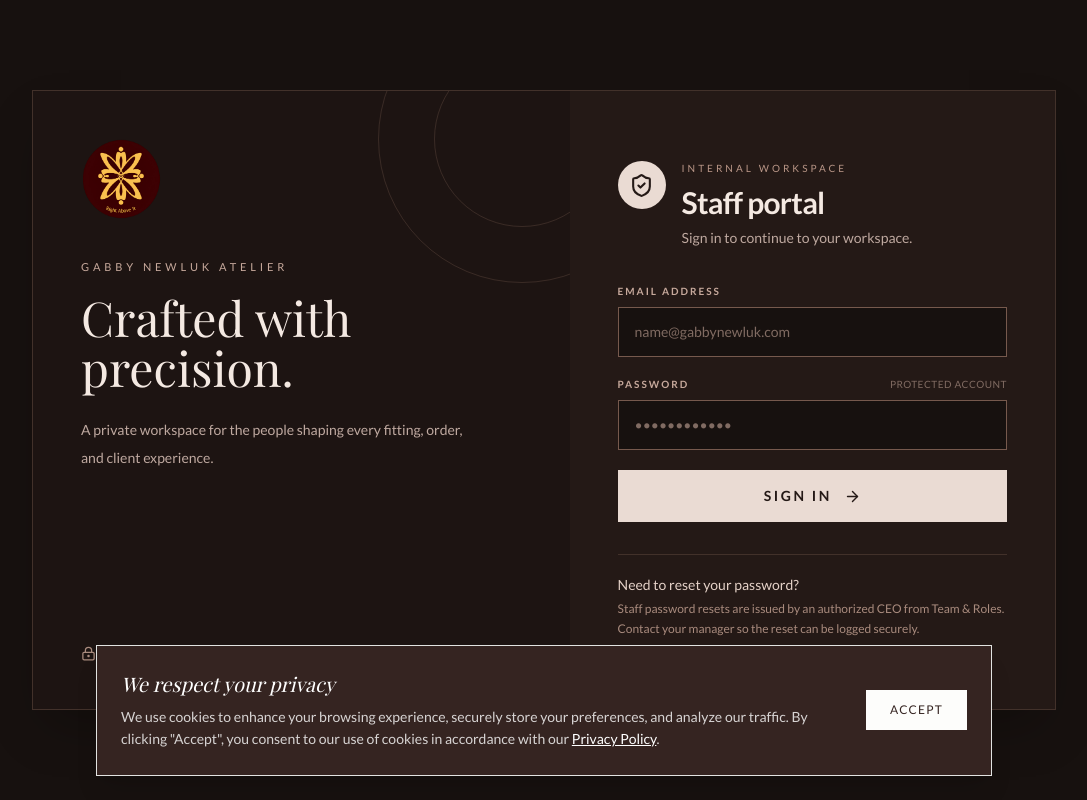
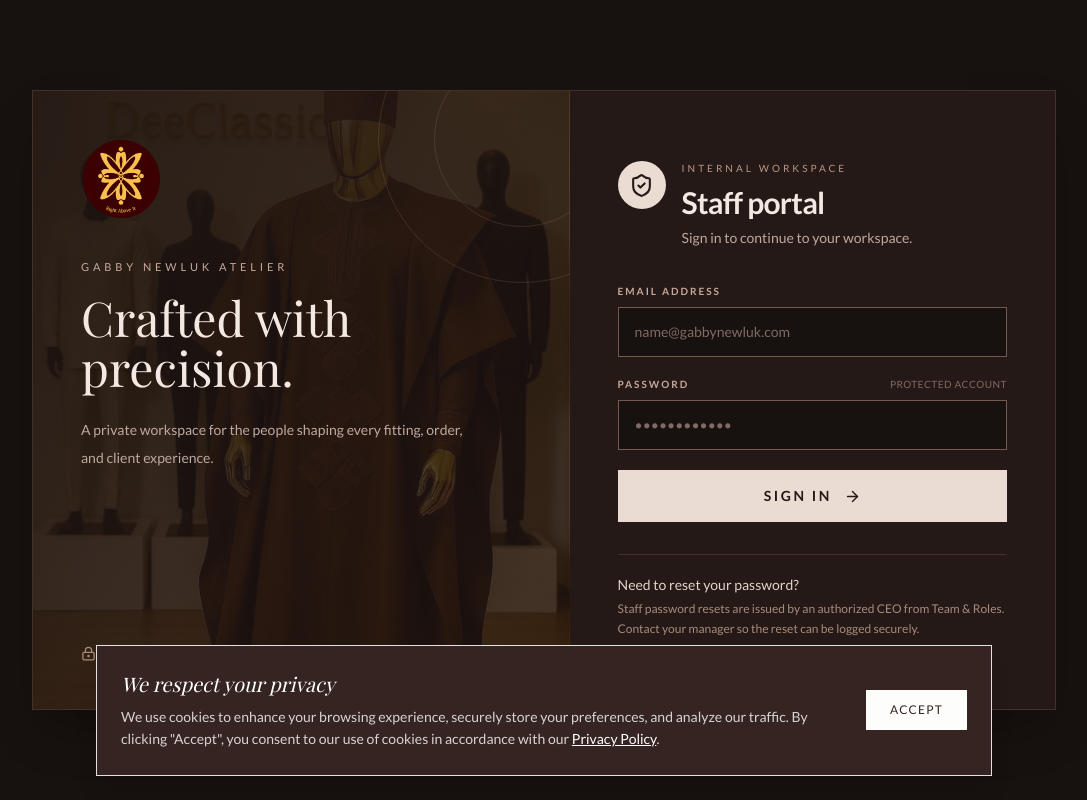
Before and after one commit to chrisarpong/Gabby-clothings, a React (Vite) app: page /staff/login in a window 1280 px wide. Shown: the whole page, without its empty margins (96-1183 px from the left). Built offline with nearby package versions, Linux system fonts and the light colour scheme; no server answers; a web font is replaced by a local one.

Commit message:
feat(staff): add atelier background to login

```diff
--- a/src/pages/StaffLogin.tsx
+++ b/src/pages/StaffLogin.tsx
@@ -41,7 +41,10 @@ export default function StaffLogin() {
   return (
     <div className="min-h-screen bg-[#17110f] text-[#f4e9e2] flex items-center justify-center p-4 md:p-8">
       <div className="w-full max-w-5xl min-h-[620px] grid md:grid-cols-[1.05fr_0.95fr] overflow-hidden border border-[#6f554a]/40 bg-[#241916] shadow-2xl">
-        <section className="relative hidden md:flex flex-col justify-between p-12 bg-[#1d1412] overflow-hidden">
+        <section
+          className="relative hidden md:flex flex-col justify-between p-12 bg-[#1d1412] bg-cover bg-center overflow-hidden"
+          style={{ backgroundImage: "linear-gradient(135deg, rgba(29,20,18,0.94), rgba(29,20,18,0.72)), url('/assets/parallax-bg.jpg')" }}
+        >
           <div className="absolute -right-24 -top-24 h-72 w-72 rounded-full border border-[#ad8774]/20" />
           <div className="absolute -right-10 -top-10 h-44 w-44 rounded-full border border-[#ad8774]/20" />
           <div className="relative z-10">
```
